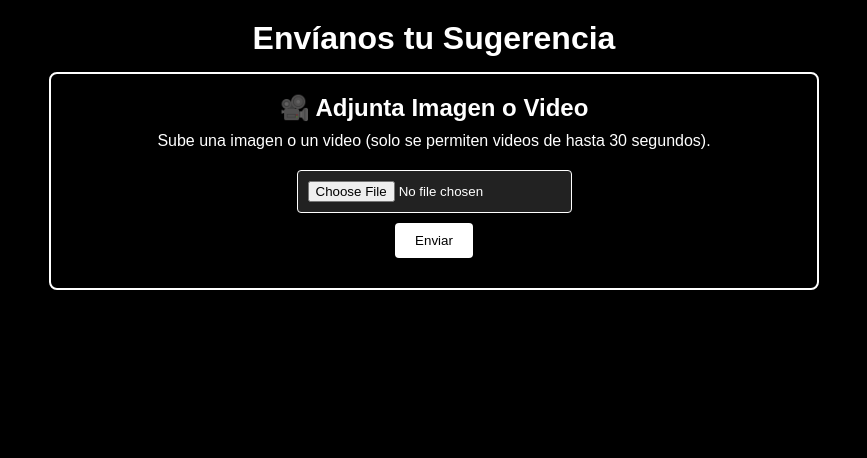
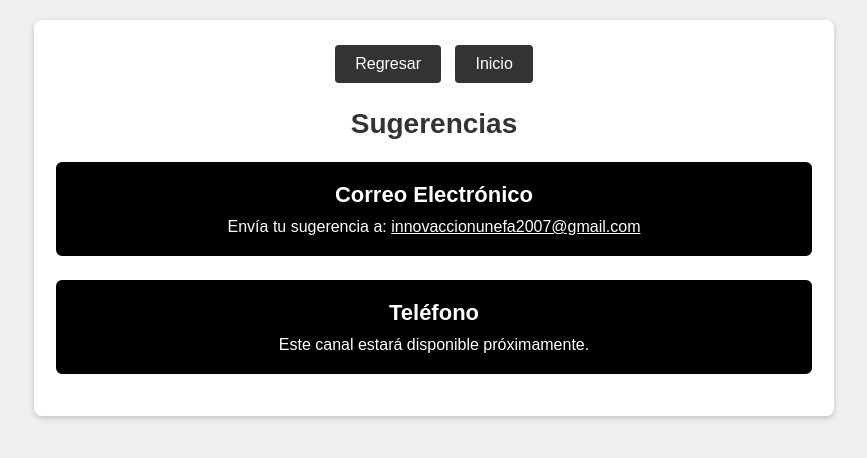
Before and after one commit to ChamoProgramador/InnovAccionUNEFA, a plain HTML site: page sugerencias.html in a window 1280 px wide. Shown: the whole page, without its empty margins (206-1073 px from the left). Drawn offline with Linux system fonts and the light colour scheme.

Commit message:
Update sugerencias.html

```diff
--- a/sugerencias.html
+++ b/sugerencias.html
@@ -2,132 +2,105 @@
 <html lang="es">
 <head>
   <meta charset="UTF-8">
-  <title>Sugerencias - Modelo Moderno</title>
+  <title>Sugerencias</title>
+  <meta name="viewport" content="width=device-width, initial-scale=1">
   <style>
-    /* Reset y configuración general */
+    /* Reset básico */
     * {
       margin: 0;
       padding: 0;
       box-sizing: border-box;
     }
     body {
-      background-color: black;
-      color: white;
+      background-color: #f0f0f0; /* Gris claro */
+      color: #333;
       font-family: Arial, sans-serif;
+      padding: 20px;
       text-align: center;
-      padding: 20px;
     }
-    /* Contenedor principal centrado */
+    /* Contenedor principal */
     .container {
       max-width: 800px;
       margin: 0 auto;
+      padding: 20px;
+      background-color: white;
+      border-radius: 8px;
+      box-shadow: 0 2px 6px rgba(0,0,0,0.2);
     }
-    /* Estilos de las tarjetas */
+    /* Botones de navegación */
+    .nav-buttons {
+      margin-bottom: 20px;
+    }
+    .nav-buttons button {
+      background-color: #333;
+      color: white;
+      border: none;
+      padding: 10px 20px;
+      margin: 5px;
+      border-radius: 4px;
+      cursor: pointer;
+      font-size: 16px;
+    }
+    .nav-buttons button:hover {
+      background-color: #555;
+    }
+    h1 {
+      margin-bottom: 20px;
+      font-size: 28px;
+    }
+    /* Estilo de las tarjetas (cards) */
     .card {
       background-color: black;
+      color: white;
+      border: 2px solid white;
+      border-radius: 8px;
       padding: 20px;
-      margin: 15px;
-      border-radius: 8px;
-      border: 2px solid white;
+      margin-bottom: 20px;
       transition: transform 0.3s, box-shadow 0.3s;
-      color: white;
     }
     .card:hover {
-      transform: scale(1.05);
+      transform: scale(1.02);
       box-shadow: 0 0 10px white;
     }
     .card h2 {
+      font-size: 22px;
       margin-bottom: 10px;
-      font-size: 24px;
     }
     .card p {
       font-size: 16px;
-      margin-bottom: 10px;
     }
-    /* Estilo para el input de archivo */
-    input[type="file"] {
-      margin-top: 10px;
+    .card a {
       color: white;
-      background: #222;
-      border: 1px solid white;
-      padding: 10px;
-      border-radius: 4px;
-    }
-    /* Botón */
-    button {
-      background-color: white;
-      color: black;
-      padding: 10px 20px;
-      border: none;
-      border-radius: 4px;
-      cursor: pointer;
-      margin-top: 10px;
-    }
-    button:hover {
-      background-color: #ddd;
-    }
-    /* Mensaje de resultado */
-    #resultMessage {
-      margin-top: 10px;
-      font-size: 16px;
+      text-decoration: underline;
     }
   </style>
 </head>
 <body>
   <div class="container">
-    <h1>Envíanos tu Sugerencia</h1>
+    <!-- Botones de navegación -->
+    <div class="nav-buttons">
+      <button onclick="history.back();">Regresar</button>
+      <button onclick="window.location.href='index.html';">Inicio</button>
+    </div>
 
-    <!-- Tarjeta para subir imagen o video -->
+    <h1>Sugerencias</h1>
+
+    <!-- Tarjeta para la opción de correo electrónico -->
     <div class="card">
-      <h2>🎥 Adjunta Imagen o Video</h2>
-      <p>Sube una imagen o un video (solo se permiten videos de hasta 30 segundos).</p>
-      <input id="mediaInput" type="file" accept="image/*, video/*">
-      <br>
-      <button onclick="enviarFile()">Enviar</button>
-      <p id="resultMessage"></p>
+      <h2>Correo Electrónico</h2>
+      <p>
+        Envía tu sugerencia a:
+        <a href="mailto:innovaccionunefa2007@gmail.com">innovaccionunefa2007@gmail.com</a>
+      </p>
+    </div>
+
+    <!-- Tarjeta para la opción de teléfono -->
+    <div class="card">
+      <h2>Teléfono</h2>
+      <p>
+        Este canal estará disponible próximamente.
+      </p>
     </div>
   </div>
-
-  <script>
-    function enviarFile() {
-      var input = document.getElementById("mediaInput");
-      var result = document.getElementById("resultMessage");
-      var file = input.files[0];
-
-      if (!file) {
-        result.innerHTML = "<strong>Error:</strong> Debes seleccionar un archivo.";
-        return;
-      }
-
-      if (file.type.startsWith("video/")) {
-        // Creamos un elemento de video temporal para comprobar la duración
-        var video = document.createElement("video");
-        video.preload = "metadata";
-
-        video.onloadedmetadata = function() {
-          window.URL.revokeObjectURL(video.src);
-          if (video.duration > 30) {
-            result.innerHTML = "<strong>Error:</strong> El video supera los 30 segundos.";
-            input.value = ""; // Limpiar campo
-          } else {
-            result.innerHTML = "<strong>¡Éxito!</strong> Tu video se ha enviado correctamente.";
-            input.value = "";
-          }
-        };
-
-        video.onerror = function() {
-          result.innerHTML = "<strong>Error:</strong> No se pudo procesar el video.";
-          input.value = "";
-        };
-
-        video.src = URL.createObjectURL(file);
-      } else if (file.type.startsWith("image/")) {
-        result.innerHTML = "<strong>¡Éxito!</strong> Tu imagen se ha enviado correctamente.";
-        input.value = "";
-      } else {
-        result.innerHTML = "<strong>Error:</strong> Tipo de archivo no soportado.";
-      }
-    }
-  </script>
 </body>
 </html>
```
